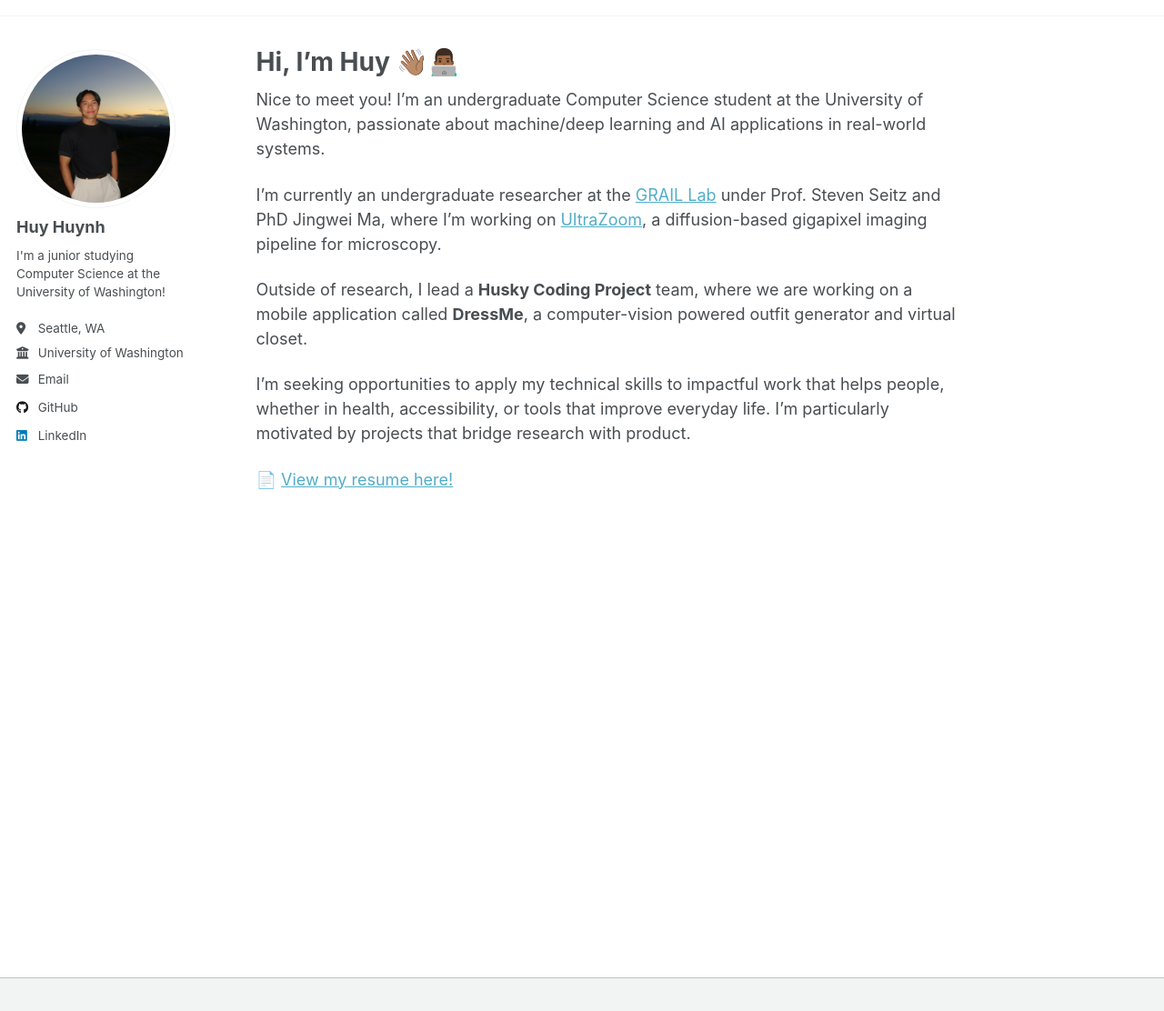
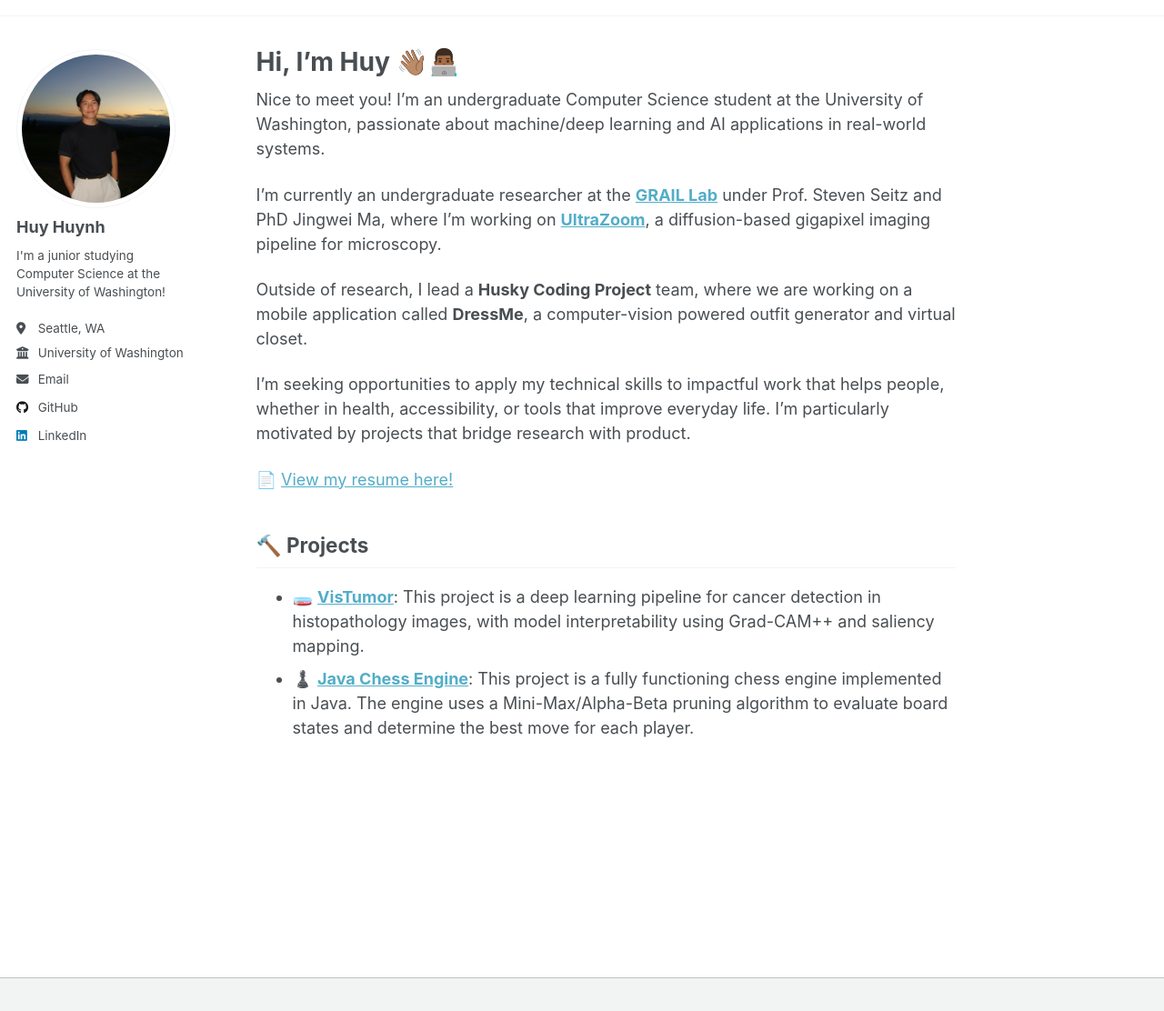
Before and after one commit to huy-cao-huynh/huy-cao-huynh.github.io, a Jekyll site: the page built from _pages/about.md, in a window 1280 px wide and 1112 px high. Shown: the whole window at 91% size. Built offline with Jekyll 4.4.1, drawn with Linux system fonts in a browser that asks for light colours.

Commit message:
Update about.md

```diff
--- a/_pages/about.md
+++ b/_pages/about.md
@@ -9,10 +9,14 @@ redirect_from:
 
 Nice to meet you! I'm an undergraduate Computer Science student at the University of Washington, passionate about machine/deep learning and AI applications in real-world systems.
 
-I'm currently an undergraduate researcher at the [GRAIL Lab](https://grail.cs.washington.edu/) under Prof. Steven Seitz and PhD Jingwei Ma, where I'm working on [UltraZoom](https://ultra-zoom.github.io/), a diffusion-based gigapixel imaging pipeline for microscopy.
+I'm currently an undergraduate researcher at the **[GRAIL Lab](https://grail.cs.washington.edu/)** under Prof. Steven Seitz and PhD Jingwei Ma, where I'm working on **[UltraZoom](https://ultra-zoom.github.io/)**, a diffusion-based gigapixel imaging pipeline for microscopy.
 
 Outside of research, I lead a **Husky Coding Project** team, where we are working on a mobile application called **DressMe**, a computer-vision powered outfit generator and virtual closet.
 
 I'm seeking opportunities to apply my technical skills to impactful work that helps people, whether in health, accessibility, or tools that improve everyday life. I'm particularly motivated by projects that bridge research with product.
 
 📄 [View my resume here!](Huy_Huynh.Resume.pdf)
+
+## 🔨 Projects
+* 🧫 **[VisTumor](https://github.com/huy-cao-huynh/VisTumor)**: This project is a deep learning pipeline for cancer detection in histopathology images, with model interpretability using Grad-CAM++ and saliency mapping.
+* ♟️ **[Java Chess Engine](https://github.com/huy-cao-huynh/MockFish)**: This project is a fully functioning chess engine implemented in Java. The engine uses a Mini-Max/Alpha-Beta pruning algorithm to evaluate board states and determine the best move for each player.
```
